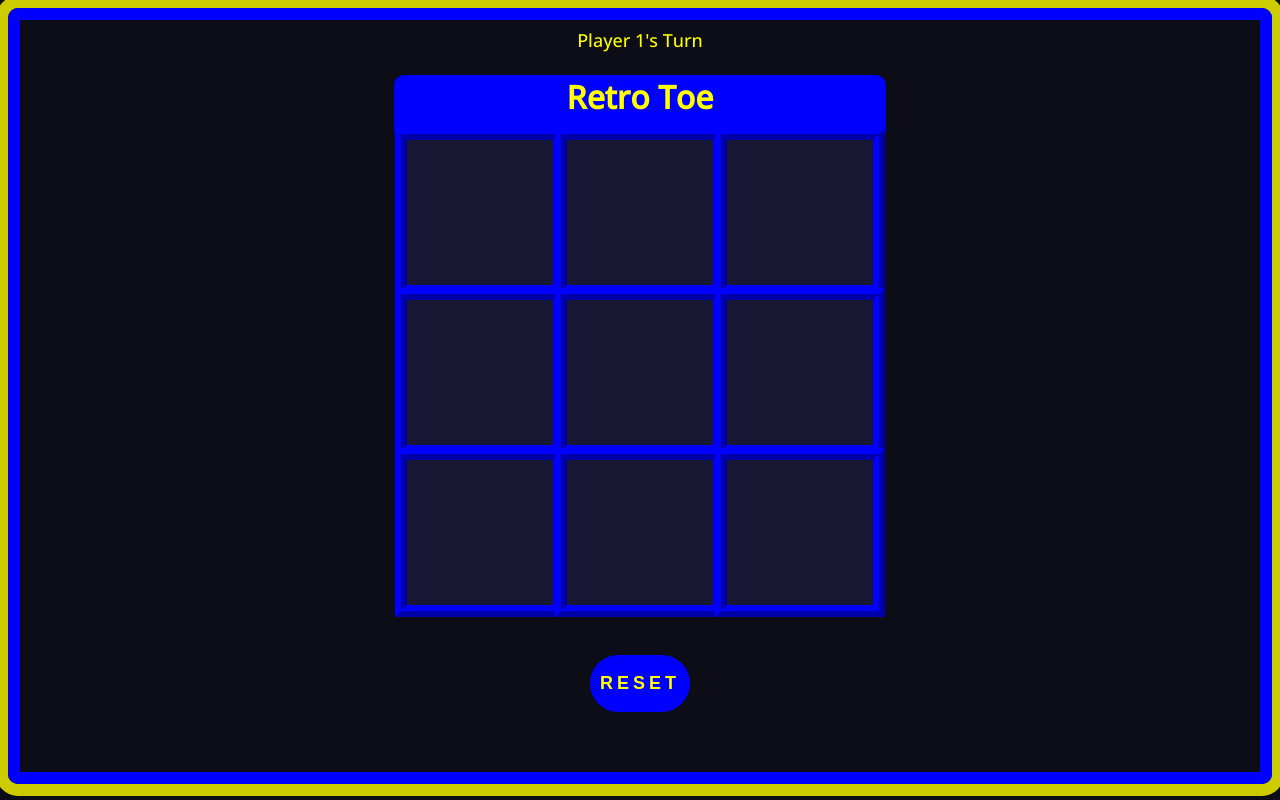
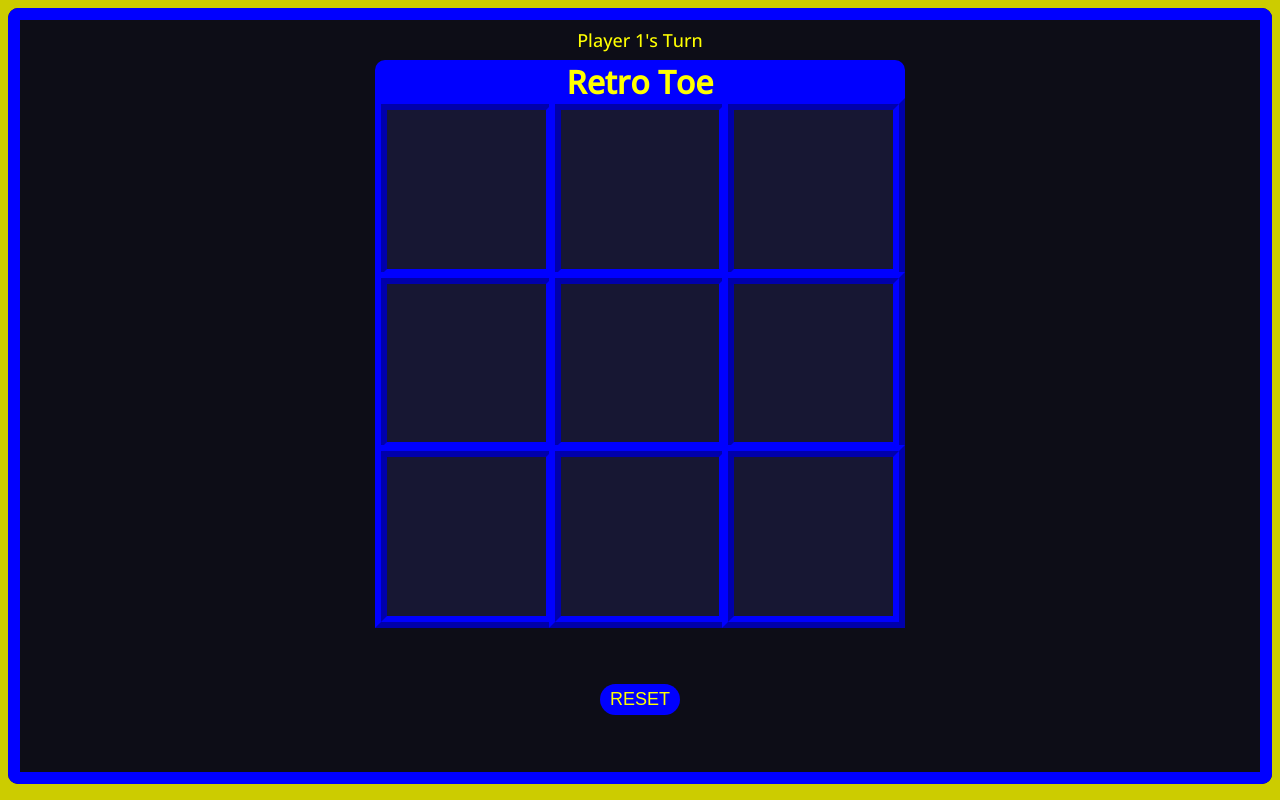
Before and after one commit to bthol/Retro-Toe, a website: page index.html in a window 1280 px wide. Drawn offline with nearby package versions, Linux system fonts and the light colour scheme.

Commit message:
style update

```diff
--- a/style.css
+++ b/style.css
@@ -4,14 +4,14 @@
 
 body {
   background-color: rgb(13, 13, 23);
-  --boardSize: 60vmin;
+  --boardSize: 65vmin;
   color: rgb(255, 255, 0);
 }
 
 #game-border {
-  -moz-box-shadow: 0vmin 0vmin 0vmin 1.5vmin hsl(60, 100%, 40%);
-  -webkit-box-shadow: 0vmin 0vmin 0vmin 1.5vmin hsl(60, 100%, 40%);
-  box-shadow: 0vmin 0vmin 0vmin 1.5vmin hsl(60, 100%, 40%);
+  -moz-box-shadow: 0vmin 0vmin 0vmin 1000vmin hsl(60, 100%, 40%);
+  -webkit-box-shadow: 0vmin 0vmin 0vmin 1000vmin hsl(60, 100%, 40%);
+  box-shadow: 0vmin 0vmin 0vmin 1000vmin hsl(60, 100%, 40%);
   border: 1.5vmin solid hsl(240, 100%, 50%);
   border-radius: 10px;
   height: 94vh;
@@ -19,23 +19,26 @@ body {
 
 /* title */
 .title {
+  cursor: default;
   background-color: hsl(240, 100%, 50%);
   text-align: center;
   font-size: xx-large;
   border-radius: 10px 10px 0px 0px;
-  padding: 0vmin .75vmin;
+  padding: 0vmin .6vmin;
   margin: 0vmin;
   width: var(--boardSize);
 }
 
 /* button */
 #btn1 {
+  cursor: pointer;
+  position: absolute;
+  top: 83vh;
   font-size: large;
-  font-weight: 600;
+  font-weight: 500;
   font-family: sans-serif;
-  letter-spacing: .5vmin;
-  padding: 1.3vmin;
-  border: 1vmin solid rgb(13, 13, 23);
+  padding: 5px 10px;
+  border: none;
   border-radius: 5vmin;
   margin: 20px 0px;
   background-color: hsl(240, 100%, 50%);
@@ -44,6 +47,7 @@ body {
 
 /* messages */
 #msg1 {
+  cursor: default;
   font-size: large;
   margin: 8px 0px;
 }
@@ -74,10 +78,7 @@ body {
   width: 100%;
   display: grid;
   justify-items: center;
-  align-items: stretch;
-  justify-content: center;
-  justify-self: center;
-  align-self: center;
+  align-content: flex-start;
 }
 
 /* ---------------- INTERACTIVITY ---------------- */
@@ -86,10 +87,10 @@ body {
     border: 1vmin solid rgb(13, 13, 23);
   }
   #board > div:hover {
-    background-color: rgb(255, 0, 0);
+    background-color: rgb(244, 4, 4);
   }
   #btn1:hover {
     transition: 130ms;
-    border: 1vmin solid rgb(255, 0, 0);
+    border: 1vmin solid rgb(244, 4, 4);
   }
 }
```
